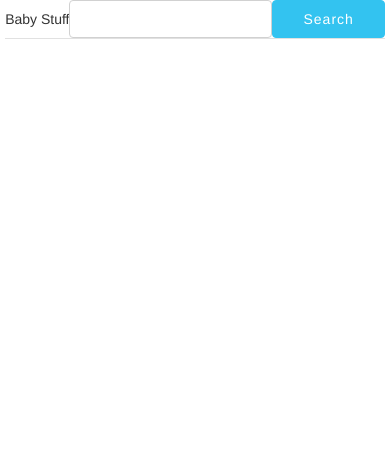
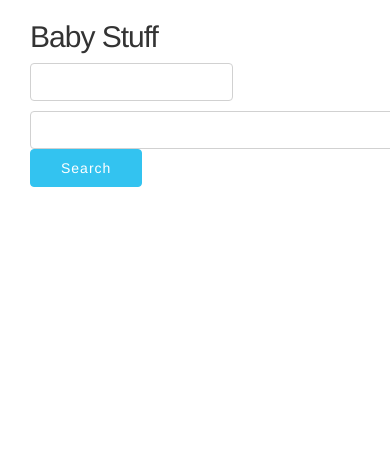
Before and after one commit to leeguoo/neo4j_online_recommender, a Flask app: page / in a window 390 px wide; the page is wider, and only the part inside the window is pictured. Shown: the top 451 px of that part. Run offline with Flask 2, Linux system fonts and the light colour scheme; parts of the project's set-up code (start-up, migrations or seed data) failed here and were passed over; some libraries are stand-ins or nearby versions.

Commit message:
with wtform

```diff
--- a/web/app/templates/index.html
+++ b/web/app/templates/index.html
@@ -2,25 +2,27 @@
 {% extends 'base.html' %}
 
 {% block body %}
-  <section class="header">
-    <div class="content">
-      <form method="POST">
-        {{ form.hidden_tag() }}
-        <div class="row">
-          <table align="center">
-            <tr>
-              <td>Baby Stuff</td>
-              <td>{{ form.keywords() }}</td>
-              <td><button type="submit" class="button-primary">Search</button></td>
-            </tr>
-          </table>
-        </div>
-      </form>
+
+  <div class="container">
+    <form method="POST">
+    {{ form.hidden_tag() }}
+    <div class="row">
+      <div class="col-sm-4">
+        <h2>Baby Stuff</h2>
+      </div>
+
+      <div class="col-sm-6">
+        <p>{{ form.keywords() }}</p>
+        <input id="keywords" name="keywords" type=text style="width:500px">
+      </div>
+
+      <div class="col-sm-2">
+        <button id="submit_button" type="submit" class="button-primary">Search</button>
+      </div>
 
     </div>
-
-  </section>
-
+    </form>
+  </div>
 
   <div class="container">
     <div class="row">
@@ -40,6 +42,8 @@
       {%endif%}
     </div>
   </div>
+
+  <br><br><br>
 
   <div class="container">
     <div class="row">
```
